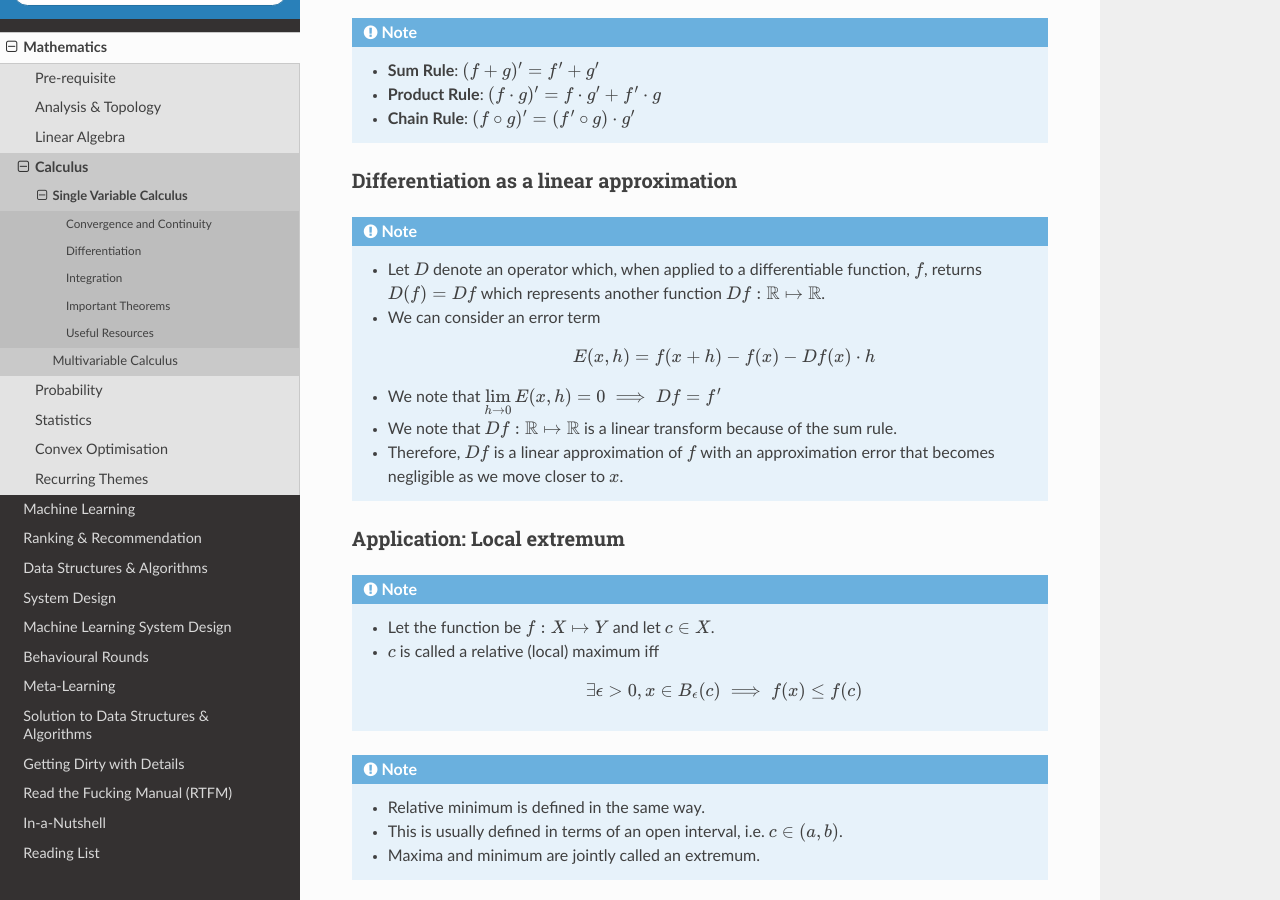
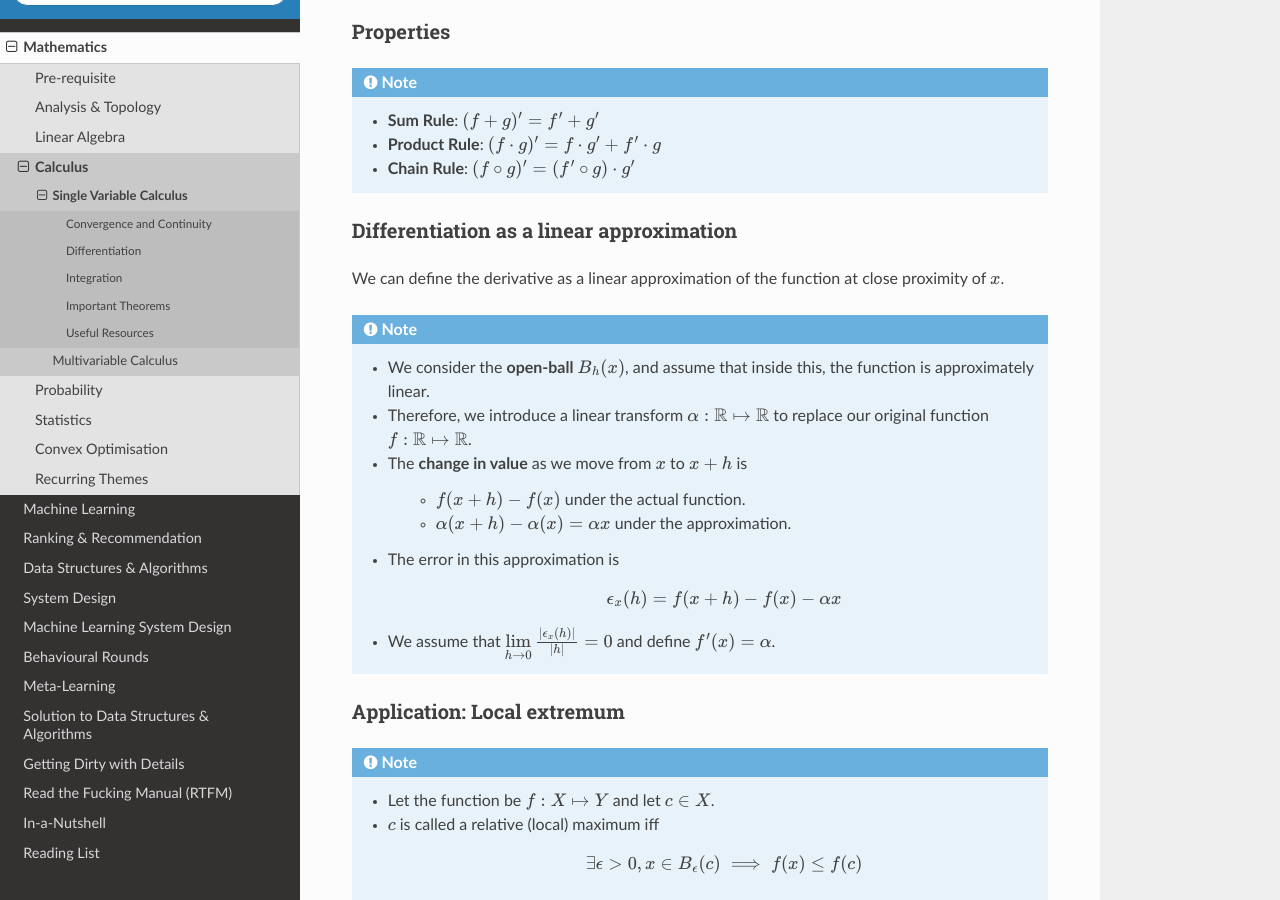
Before and after one commit to uselesstechjunks/leetcode, a Sphinx documentation site: the page built from docs/source/math/calc3/calc1.rst, in a window 1280 px wide and 900 px high, scrolled down 4071 px. Built offline with Sphinx 7.4.7 and the Read the Docs theme 2.0.0, drawn with Linux system fonts in a browser that asks for light colours; some of the changed text lies outside the part shown.

Commit message:
Update calc1.rst

```diff
--- a/docs/source/math/calc3/calc1.rst
+++ b/docs/source/math/calc3/calc1.rst
@@ -124,6 +124,8 @@ Differentiation
 ****************************************************************
 Let :math:`f:(a,b)\subset\mathbb{R}\mapsto \mathbb{R}` be a continuous function at some :math:`x\in(a,b)`.
 
+Differentiation as a rate of change
+================================================================
 .. note::
 	The derivative of :math:`f` at :math:`x\in(a,b)` is defined to be (assuming that the limit exists),
 
@@ -144,14 +146,19 @@ Properties
 
 Differentiation as a linear approximation
 ================================================================
+We can define the derivative as a linear approximation of the function at close proximity of :math:`x`.
+
 .. note::
-	* Let :math:`D` denote an operator which, when applied to a differentiable function, :math:`f`, returns :math:`D(f)=Df` which represents another function :math:`Df:\mathbb{R}\mapsto\mathbb{R}`.
-	* We can consider an error term
+	* We consider the **open-ball** :math:`B_h(x)`, and assume that inside this, the function is approximately linear.
+	* Therefore, we introduce a linear transform :math:`\alpha:\mathbb{R}\mapsto\mathbb{R}` to replace our original function :math:`f:\mathbb{R}\mapsto\mathbb{R}`.
+	* The **change in value** as we move from :math:`x` to :math:`x+h` is
 
-		.. math:: E(x,h)=f(x+h)-f(x)-Df(x)\cdot h
-	* We note that :math:`\lim\limits_{h\to 0}E(x,h)=0\implies Df=f'`
-	* We note that :math:`Df:\mathbb{R}\mapsto\mathbb{R}` is a linear transform because of the sum rule.
-	* Therefore, :math:`Df` is a linear approximation of :math:`f` with an approximation error that becomes negligible as we move closer to :math:`x`.
+		* :math:`f(x+h)-f(x)` under the actual function.
+		* :math:`\alpha(x+h)-\alpha(x)=\alpha x` under the approximation.
+	* The error in this approximation is
+
+		.. math:: \epsilon_x(h)=f(x+h)-f(x)-\alpha x
+	* We assume that :math:`\lim\limits_{h\to 0}\frac{|\epsilon_x(h)|}{|h|}=0` and define :math:`f'(x)=\alpha`.
 
 Application: Local extremum
 ================================================================
```
